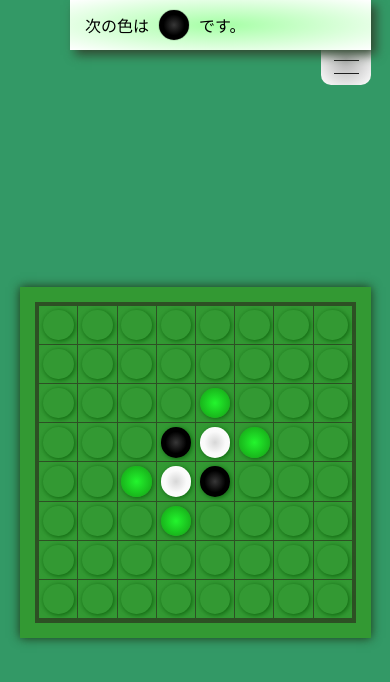
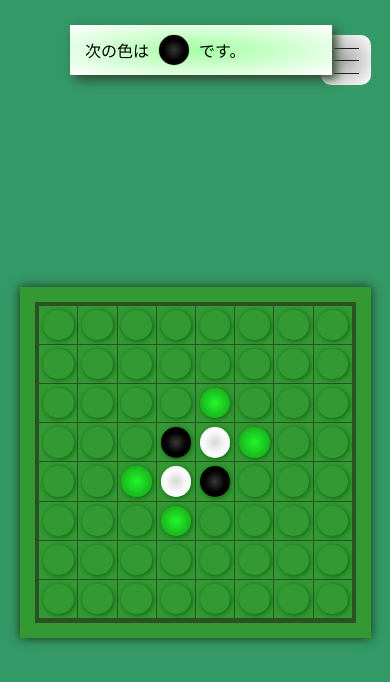
Before and after one commit to msdhyt1208/Othello, a plain HTML site: page index.html in a window 390 px wide. Drawn offline with nearby package versions, Linux system fonts and the light colour scheme; some packages are replaced by stand-ins of ours.

Commit message:
202302111303

```diff
--- a/css/style.css
+++ b/css/style.css
@@ -113,6 +113,9 @@ li .r{
   #bord{
     margin: auto ;
   }
+  #tarn{
+
+  }
   #menubar{
     position: relative;
       margin: 15px 0 15px auto;
@@ -155,7 +158,8 @@ li .r{
 
   #tarn{
     position: absolute;
-    top: 0px;
+    top: 25px;
+    padding-right: 10%;
     width: var(--size);
     z-index: 1;
   }
```
